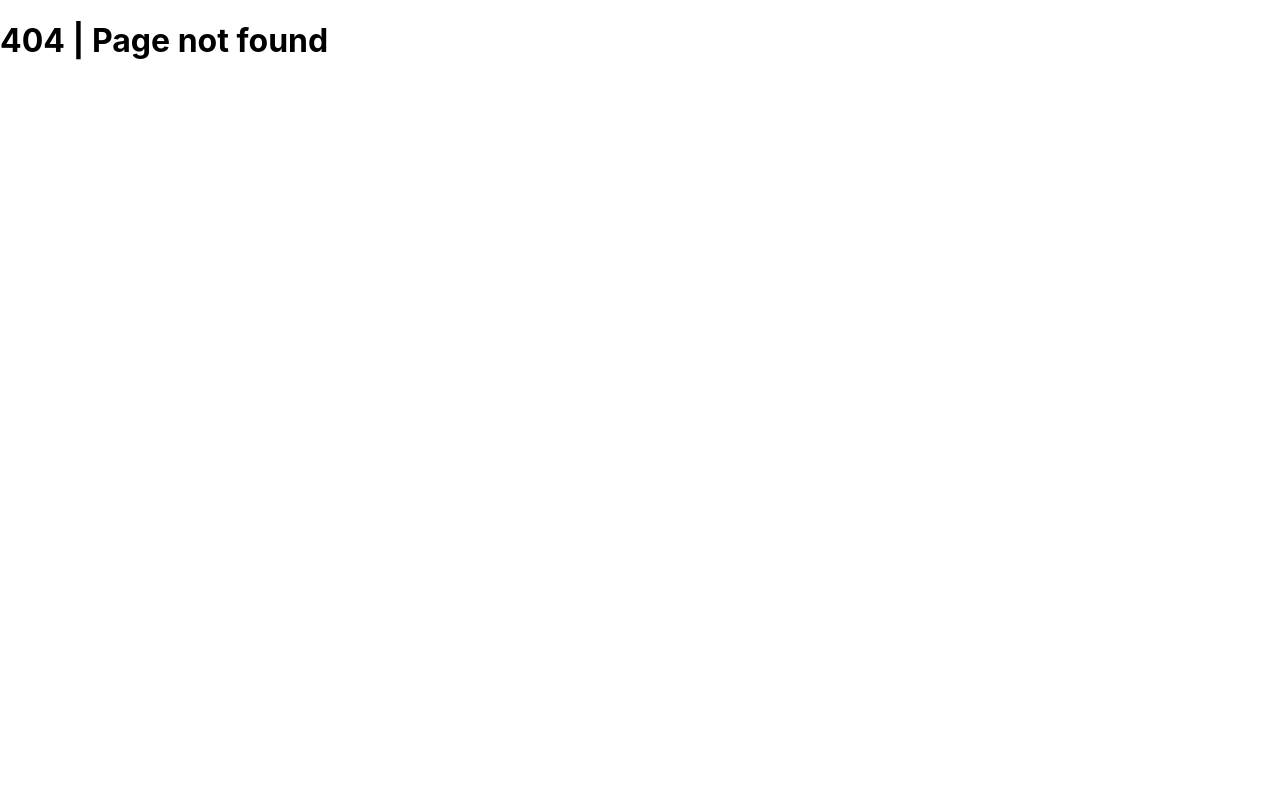
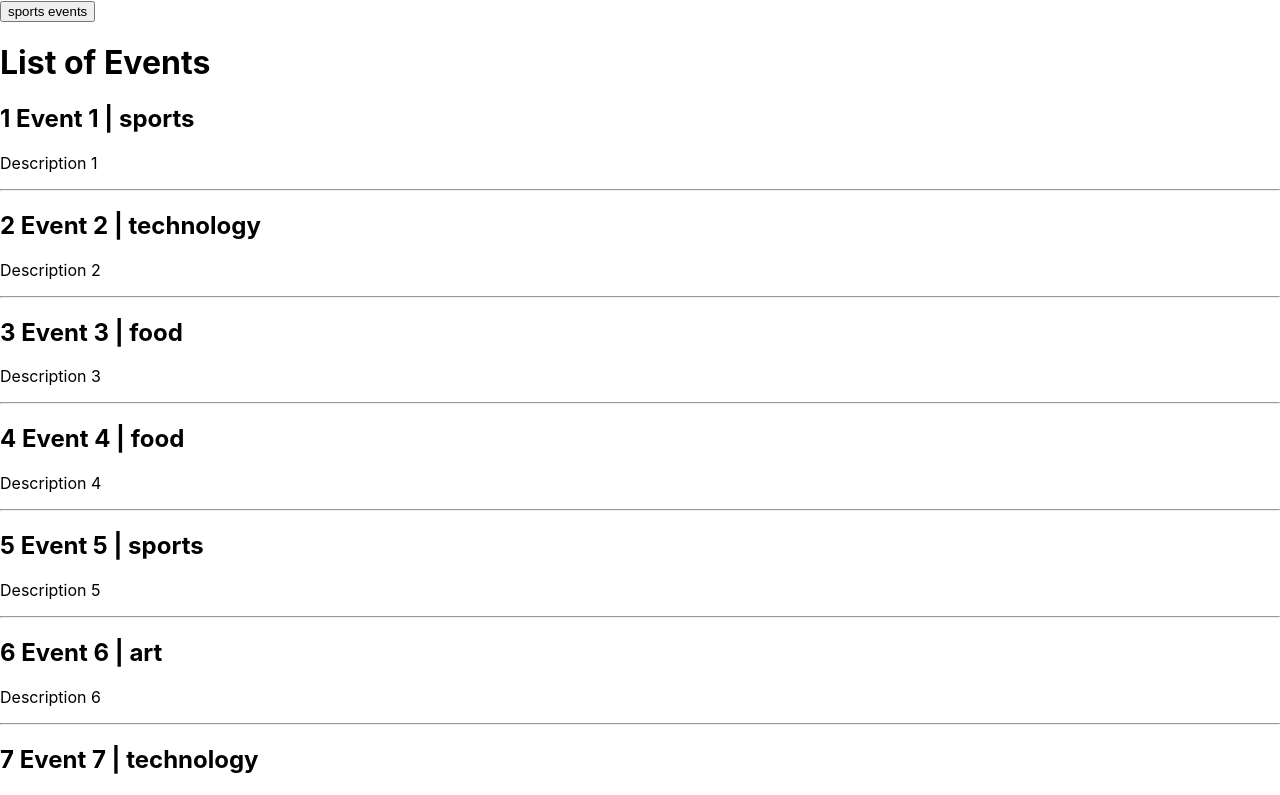
Before and after one commit to AyoCodess/NextJS-App, a Next.js app: page /events in a window 1280 px wide. Before the commit this address had no page. Shown: the top 795 px of the page. Built offline with nearby package versions, Linux system fonts and the light colour scheme; data requests are answered from the project's data file.

Commit message:
shollow URL router leanring

```diff
--- a/db.json
+++ b/db.json
@@ -40,7 +40,7 @@
     }
   ],
   "dashboard": {
-    "posts": 5,
+    "posts": 15,
     "likes": 100,
     "followers": 20,
     "following": 50
--- a/package.json
+++ b/package.json
@@ -12,7 +12,8 @@
   "dependencies": {
     "next": "12.1.6",
     "react": "18.1.0",
-    "react-dom": "18.1.0"
+    "react-dom": "18.1.0",
+    "swr": "^1.3.0"
   },
   "devDependencies": {
     "eslint": "8.15.0",
--- /dev/null
+++ b/pages/events.js
@@ -0,0 +1,49 @@
+import React, { useState } from 'react';
+import { useRouter } from 'next/router';
+
+function Events({ eventList }) {
+  const [events, setEvents] = useState(eventList);
+  const router = useRouter();
+
+  const fetchSportsEvents = async () => {
+    const response = await fetch(
+      `http://localhost:4000/events?category=sports`
+    );
+    const data = await response.json();
+    setEvents(data);
+    router.push('/events?category=sports', undefined, { shallow: true });
+  };
+
+  return (
+    <>
+      <button onClick={fetchSportsEvents}>sports events</button>
+      <h1>List of Events</h1>
+      {events.map((event) => (
+        <div key={event.id}>
+          <h2>
+            {event.id} {event.title} {event.data} | {event.category}
+          </h2>
+          <p>{event.description}</p>
+          <hr />
+        </div>
+      ))}
+    </>
+  );
+}
+
+export default Events;
+
+export const getServerSideProps = async (context) => {
+  const { query } = context;
+  const { category } = query;
+  const queryString = category ? 'category=sports' : '';
+
+  const response = await fetch(`http://localhost:4000/events?${queryString}`);
+  const data = await response.json();
+
+  return {
+    props: {
+      eventList: data,
+    },
+  };
+};
```
Also changed, not shown: pages/dashboard.js (added, +27 -0 lines), 1 other file (tests, documents, lock files or other folders).
